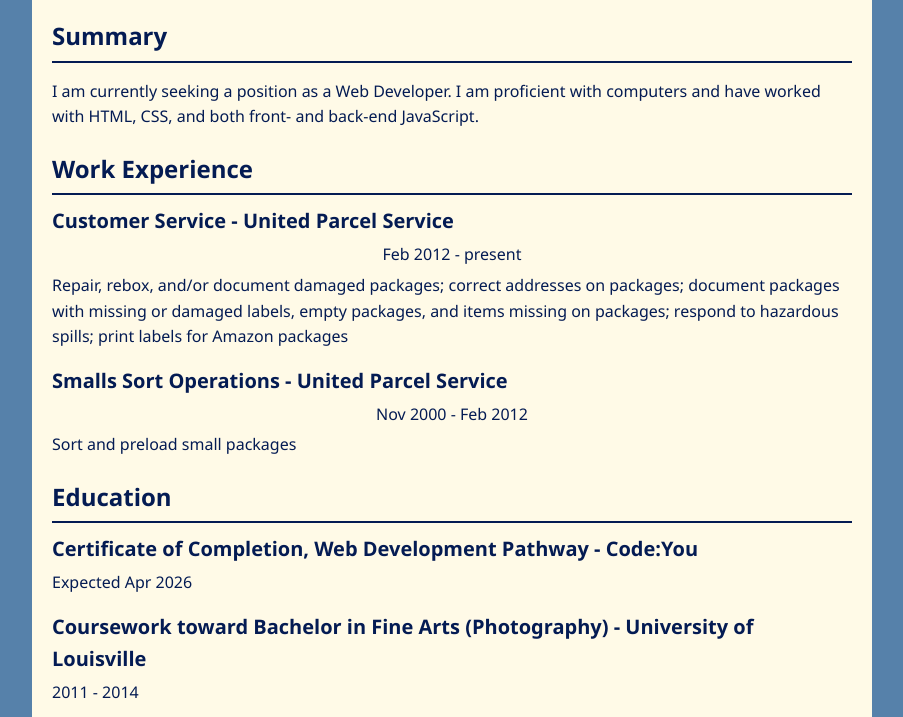
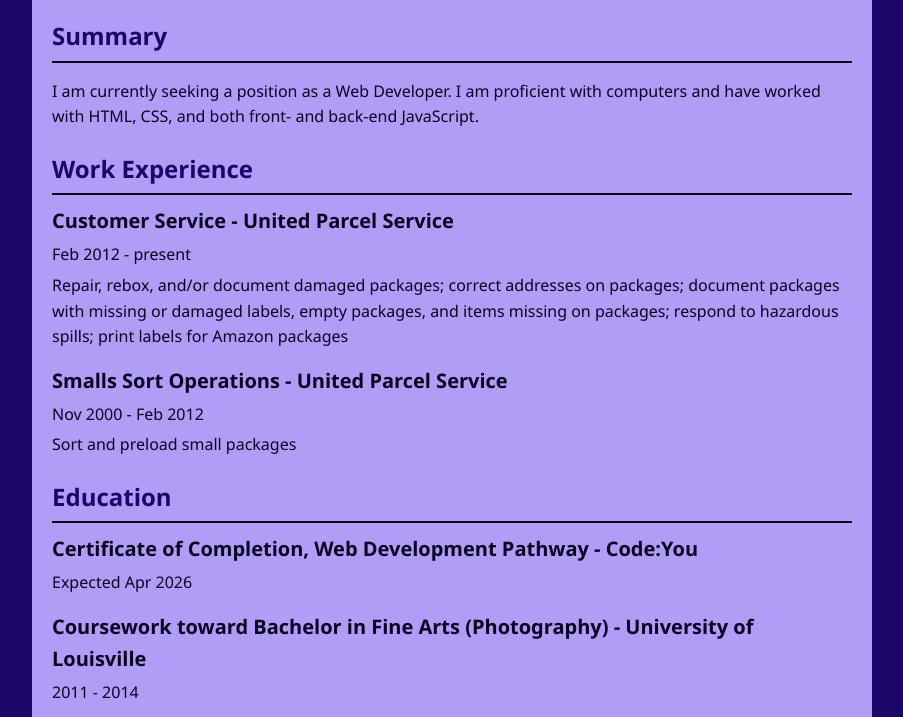
Before and after one commit to AirenMarie/AirenMarie.github.io, a website: page front/html/resume.html in a window 1280 px wide. Shown: the part 159-876 px from the top of the page, without its empty margins (188-1091 px from the left). Drawn offline with Linux system fonts and the light colour scheme; files that its build step writes are made by us from their sources.

Commit message:
change stylesheet link

```diff
--- a/front/html/resume.html
+++ b/front/html/resume.html
@@ -4,7 +4,7 @@
     <meta charset="UTF-8" />
     <meta name="viewport" content="width=device-width, initial-scale=1.0" />
     <title>Resume Template</title>
-    <link rel="stylesheet" href="css/index.css" />
+    <link rel="stylesheet" href="/front/css/styles.css" />
   </head>
   <body>
     <main class="container">
```
Also changed, not shown: front/html/index.html (+2 -2 lines), front/html/projects.html (+1 -1 lines).
